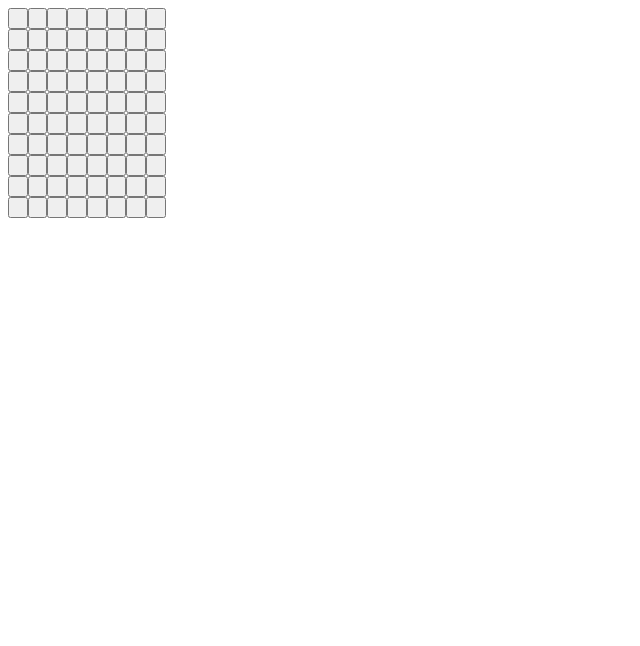
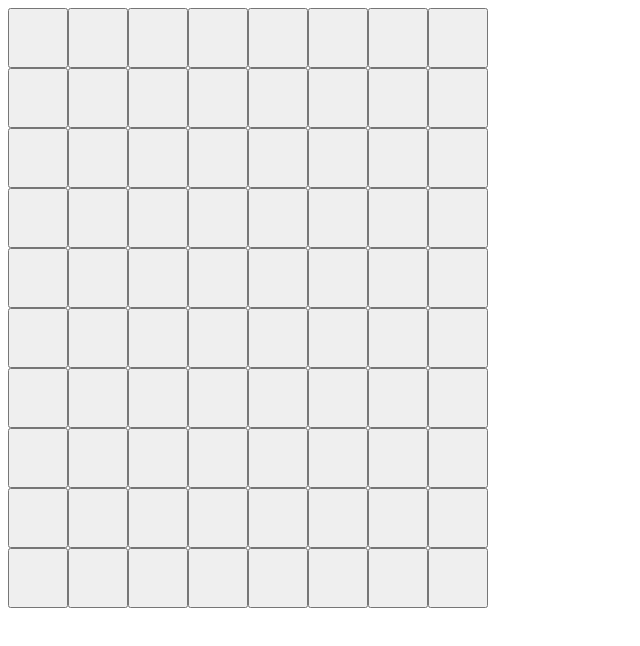
Before and after one commit to himansig7/angular-mine, an Angular app: page / in a window 1280 px wide. Shown: the top 646 px of the page, without its empty margins (0-640 px from the left). Built offline with nearby package versions, Linux system fonts and the light colour scheme.

Commit message:
2 files modified

```diff
--- a/src/app/game/game.component.css
+++ b/src/app/game/game.component.css
@@ -0,0 +1,4 @@
+button {
+  min-height: 60px;
+  min-width: 60px;
+}
--- a/src/app/game/game.component.ts
+++ b/src/app/game/game.component.ts
@@ -36,7 +36,7 @@ export class GameComponent implements OnInit {
   cols = 8;
   cells = this.rows * this.cols;
   planted = 0;
-  bombs = Math.floor(this.cells / 2);
+  bombs = Math.floor(this.cells / 5);
 
   constructor() {
     this.createCellMatrix();
@@ -132,10 +132,7 @@ export class GameComponent implements OnInit {
       return;
     }
 
-    this.tryOpen(i, j)
-
-
-
+    this.tryOpen(i, j);
   }
 
   tryOpen(i, j) {
```
